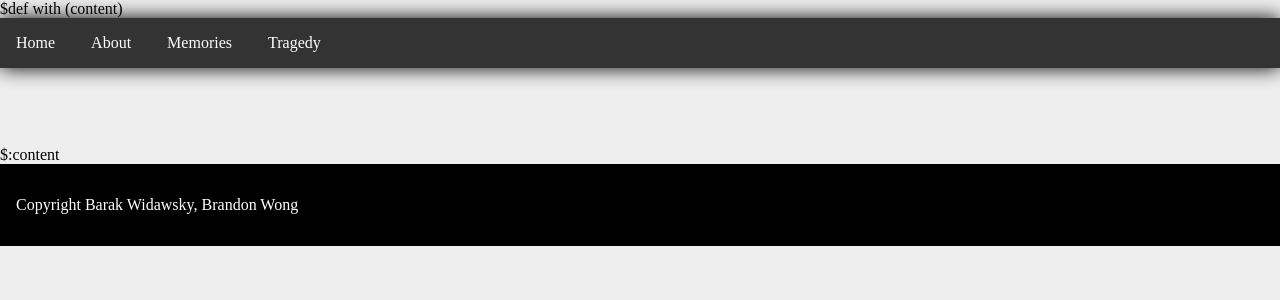
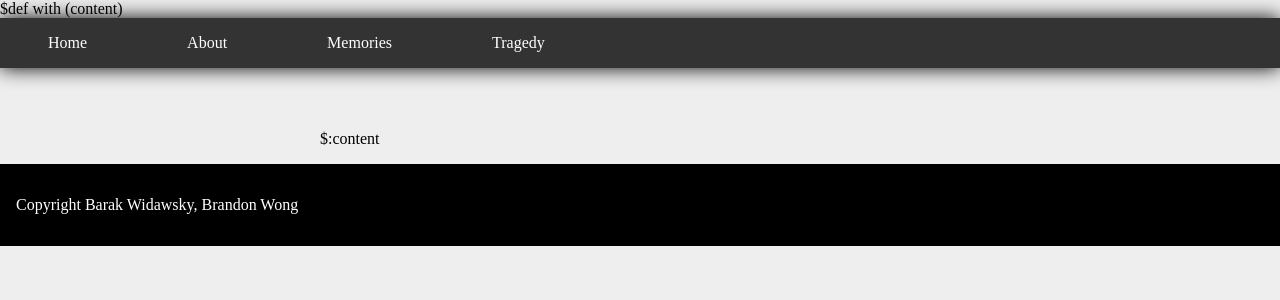
Before and after one commit to Veryyes/harambe-website, a Python web app: template templates/layout.html in a window 1280 px wide. Shown: the top 300 px of the page. Run offline with Jinja, Linux system fonts and the light colour scheme; the template is opened without the code that fills it, so the values that code supplies are empty; some web fonts are replaced.

Commit message:
All templates

```diff
--- a/static/style.css
+++ b/static/style.css
@@ -6,8 +6,18 @@
   background-color: #EEE;
 }
 
+main {
+  margin: 1em 20em;
+}
+
+img {
+  display: block;
+  margin-left: auto;
+  margin-right: auto;
+}
+
 header {
-  height: 8em;
+  height: 6em;
 }
 
 nav {
@@ -22,7 +32,7 @@
   display: inline-block;
   color: white;
   font-weight: normal;
-  padding: 1em 1em;
+  padding: 1em 3em;
 }
 
 nav a:hover {
--- a/templates/home.html
+++ b/templates/home.html
@@ -1,2 +1,3 @@
-$var cssfiles: static/style.css
-<span>Harambe</span>
+<h1 style="text-align: center">In Honor of Harambe</h1>
+<img src="static/harambe_home.jpg" align="middle" height="300">
+<p style="text-align: center;padding: 1em">May 27, 1999 - May 28, 2016</p>
--- a/templates/layout.html
+++ b/templates/layout.html
@@ -14,9 +14,11 @@
       <a href="tragedy.html">Tragedy</a>
     </nav>
   </header>
+  <main>
 
   $:content
 
+  </main>
   <footer>
     <p>Copyright Barak Widawsky, Brandon Wong</p>
   </footer>
```
Also changed, not shown: static/harambe_home.jpg (added), 1 other file.
